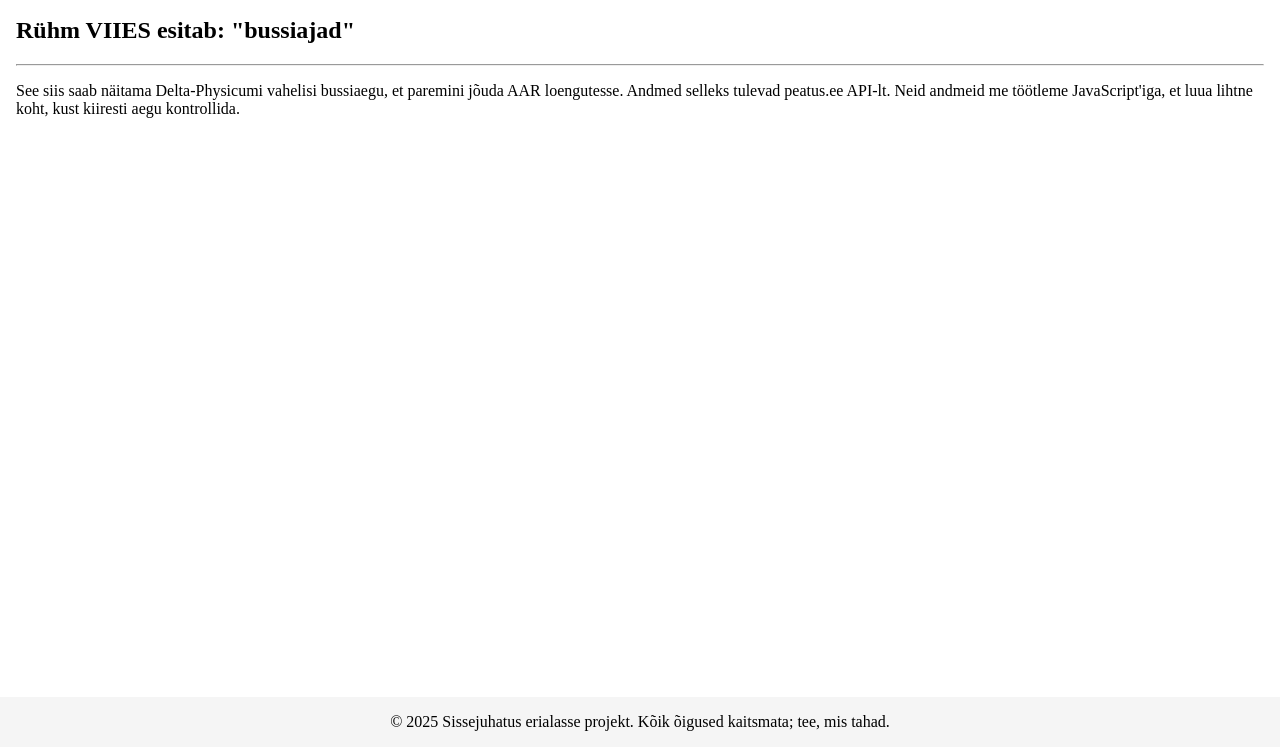
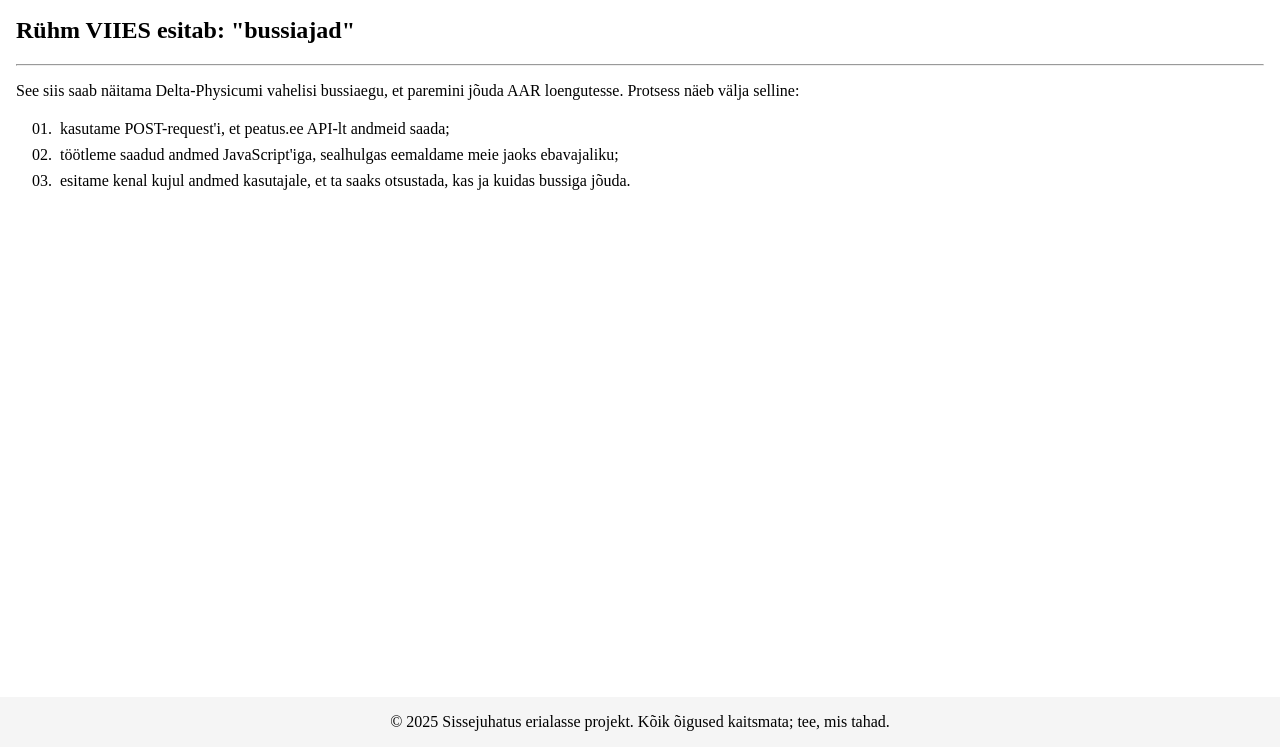
Before and after one commit to Inku0/veebilehe-ruhmatoo, a plain HTML site: page index.html in a window 1280 px wide. Shown: the part 53-800 px from the top of the page. Drawn offline with Linux system fonts and the light colour scheme.

Commit message:
muutsin töö kirjelduse loeteluks

```diff
--- a/index.html
+++ b/index.html
@@ -32,14 +32,25 @@
 		<main class="üldine">
 			<section class="sissejuhatus">
 				<div class="sissejuhatus-sisu">
-					<h2>Rühm VIIES esitab: "bussiajad"</h1>
+					<h2>Rühm VIIES esitab: "bussiajad"</h2>
 					<hr />
 					<p>
 						See siis saab näitama Delta-Physicumi vahelisi bussiaegu, et
-						paremini jõuda AAR loengutesse. Andmed selleks tulevad peatus.ee
-						API-lt. Neid andmeid me töötleme JavaScript'iga, et luua lihtne
-						koht, kust kiiresti aegu kontrollida.
+						paremini jõuda AAR loengutesse. Protsess näeb välja selline:
 					</p>
+					<ol class="loetelu">
+						<li class="loetelu-element">
+							kasutame POST-request'i, et peatus.ee API-lt andmeid saada;
+						</li>
+						<li class="loetelu-element">
+							töötleme saadud andmed JavaScript'iga, sealhulgas eemaldame meie
+							jaoks ebavajaliku;
+						</li>
+						<li class="loetelu-element">
+							esitame kenal kujul andmed kasutajale, et ta saaks otsustada, kas
+							ja kuidas bussiga jõuda.
+						</li>
+					</ol>
 				</div>
 			</section>
 		</main>
--- a/styles.css
+++ b/styles.css
@@ -51,3 +51,11 @@ footer {
 	display: flex;
 	gap: 1rem;
 }
+
+.loetelu {
+	list-style-type: decimal-leading-zero;
+}
+
+.loetelu-element {
+	padding: 0.25rem;
+}
```
Also changed, not shown: bussiajad.html (+1 -1 lines).
